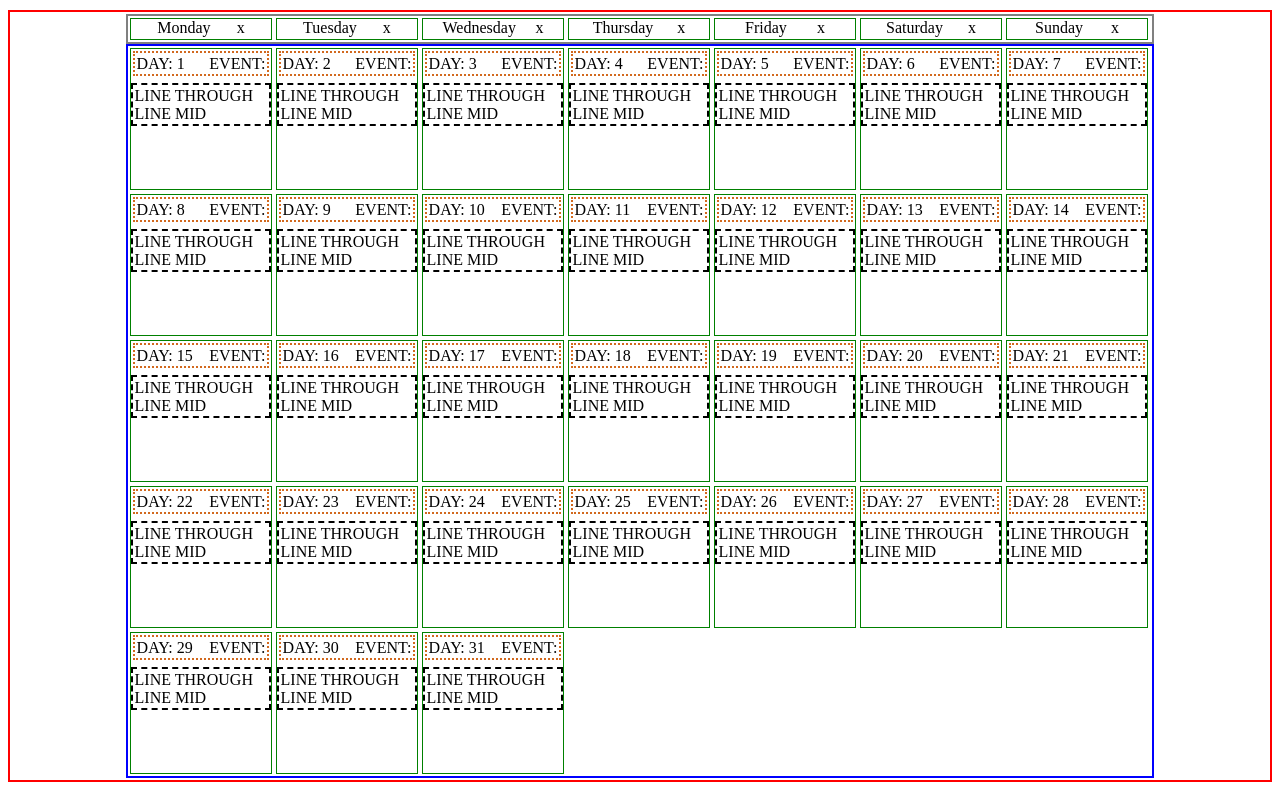
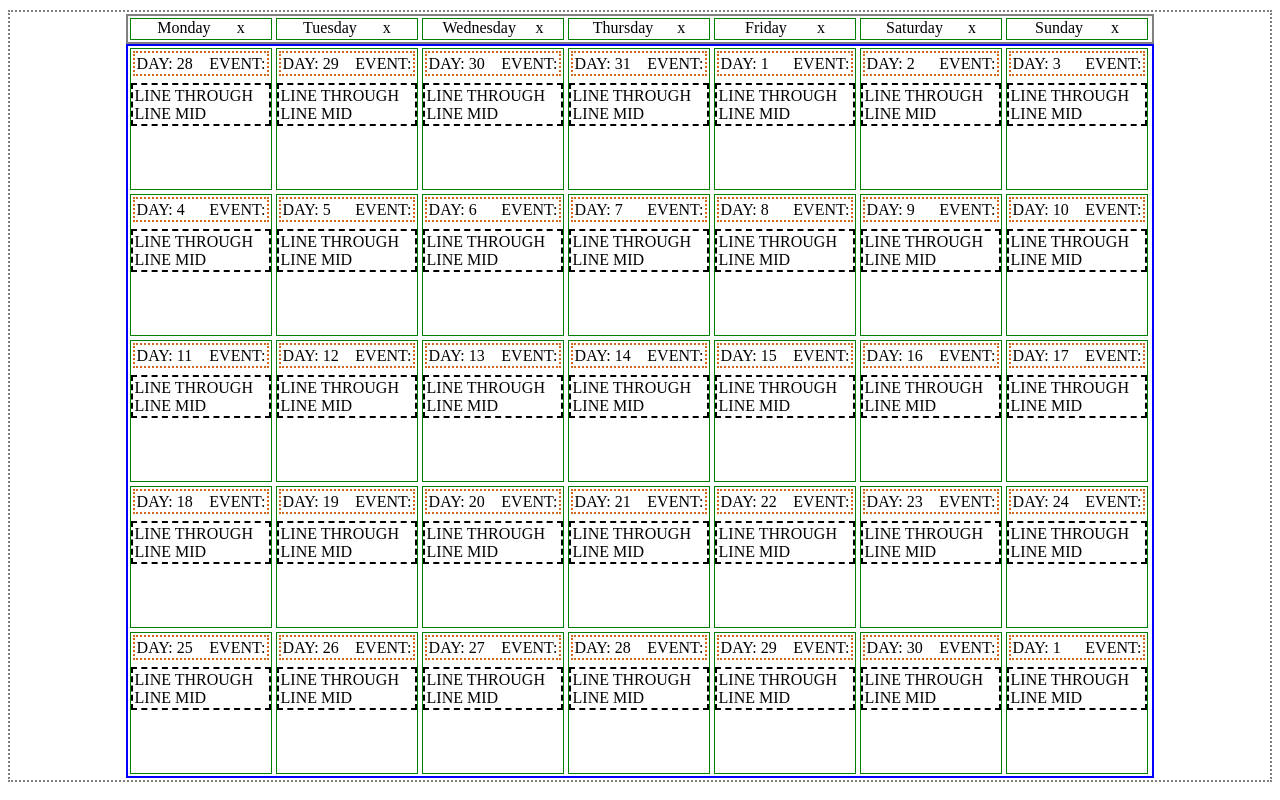
Before and after one commit to maciejk77/calendar-app, a React (Create React App) app: page / in a window 1280 px wide. Built offline with nearby package versions, Linux system fonts and the light colour scheme.

Commit message:
screenshot, minor

```diff
--- a/src/App.js
+++ b/src/App.js
@@ -7,13 +7,11 @@ class App extends Component {
 
     this.state = {
       calendar: [
-        {'day':1}, {'day':2}, {'day':3}, {'day':4}, {'day':5},
-        {'day':6}, {'day':7}, {'day':8}, {'day':9}, {'day':10},
-        {'day':11}, {'day':12}, {'day':13}, {'day':14}, {'day':15},
-        {'day':16}, {'day':17}, {'day':18}, {'day':19}, {'day':20},
-        {'day':21}, {'day':22}, {'day':23}, {'day':24}, {'day':25},
-        {'day':26}, {'day':27}, {'day':28}, {'day':29}, {'day':30},
-        {'day': 31}
+        {'day':28}, {'day':29}, {'day':30}, {'day': 31}, {'day':1}, {'day':2}, {'day':3},
+        {'day':4}, {'day':5}, {'day':6}, {'day':7}, {'day':8}, {'day':9}, {'day':10},
+        {'day':11}, {'day':12}, {'day':13}, {'day':14}, {'day':15}, {'day':16}, {'day':17},
+        {'day':18}, {'day':19}, {'day':20}, {'day':21}, {'day':22}, {'day':23}, {'day':24},
+        {'day':25}, {'day':26}, {'day':27}, {'day':28}, {'day':29}, {'day':30}, {'day': 1}
       ],
       weekdays: [
         {'day': 'Monday'}, {'day': 'Tuesday'}, {'day': 'Wednesday'}, {'day': 'Thursday'}, {'day': 'Friday'}, {'day': 'Saturday'},{'day': 'Sunday'}
@@ -23,7 +21,7 @@ class App extends Component {
 
   render() {
     return (
-      <div style={{border: "2px solid red", padding: "2px", margin: "10px 0"}}>
+      <div style={{border: "2px dotted gray", padding: "2px", margin: "10px 0"}}>
         <Calendar
           calendar={this.state.calendar}
           weekdays={this.state.weekdays}
```
Also changed, not shown: public/screenshot.png (added).
